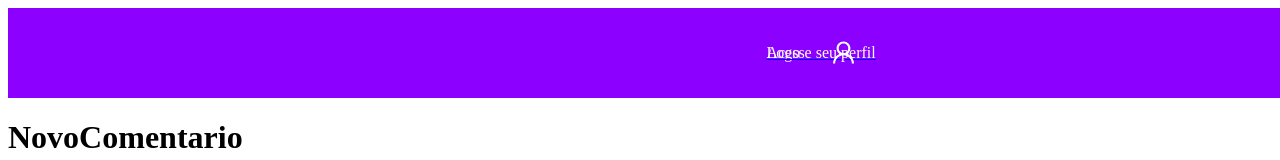
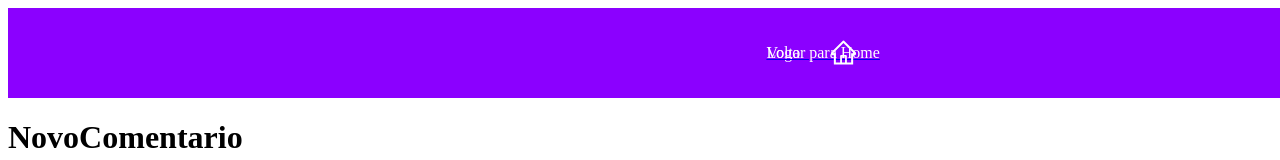
Before and after one commit to cpejr/front-web-mvpclinicas, a React (Vite) app: page /novocomentario in a window 1280 px wide. Shown: the top 160 px of the page. Built offline with nearby package versions, Linux system fonts and the light colour scheme.

Commit message:
feat: Header adicionado a página Completa

```diff
--- a/src/pages/Local/Local.jsx
+++ b/src/pages/Local/Local.jsx
@@ -37,7 +37,7 @@ import {
 import Botao from "../../Styles/Botao/Botao";
 import Input from "../../Styles/Input/Input";
 import fotoPerfil from "../../assets/montanha.jpg";
-
+import Header2 from "../../Components/Header2/Header2";
 import * as managerService from "../../services/ManagerService/managerService";
 
 function Local() {
@@ -86,6 +86,7 @@ function Local() {
   return (
     <Body>
       <Conteudo>
+        <Header2></Header2>
         <FotoNome>
           <CaixaFoto>
             <img
--- a/src/pages/NovoComentario/NovoComentario.jsx
+++ b/src/pages/NovoComentario/NovoComentario.jsx
@@ -1,9 +1,9 @@
 import React from "react";
-import Header from "../../Components/Header/Header";
+import Header2 from "../../Components/Header2/Header2";
 function NovoComentario(){
   return (
     <div>
-      <Header></Header>
+      <Header2></Header2>
       <h1>NovoComentario</h1>
     </div>
   )
--- a/src/pages/NovoLocal/NovoLocal.jsx
+++ b/src/pages/NovoLocal/NovoLocal.jsx
@@ -1,9 +1,9 @@
 import React from "react";
-import Header from "../../Components/Header/Header";
+import Header2 from "../../Components/Header2/Header2";
 function NovoLocal(){
   return (
     <div>
-      <Header></Header>
+      <Header2></Header2>
       <h1>NovoLocal</h1>
     </div>
   )
```
Also changed, not shown: 1 other file (tests, documents, lock files or other folders).
